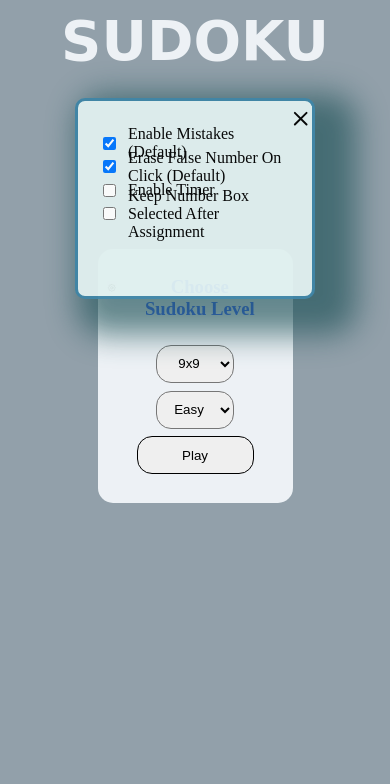
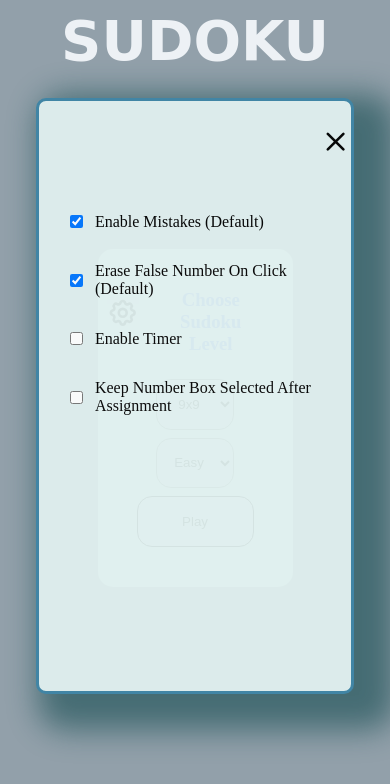
Before and after one commit to 19peter/Sudoku, a plain HTML site: page index.html in a window 390 px wide. Both pictures are taken after a click on the button 112 px from the left and 283 px from the top of the page. Drawn offline with Linux system fonts and the light colour scheme; a web font is replaced by a local one.

Commit message:
adv settings menu responsive update

```diff
--- a/styles.css
+++ b/styles.css
@@ -321,6 +321,19 @@ label {
 @media screen and (max-width: 450px) {
     .settings {
         width: 50%;
-        height: 30%;
+        height: 40%;
+    }
+
+    .set-settings {
+        width: 40%;
+    }
+
+    .adv-settings-menu {
+        height: 70%;
+        width: 80%;
+    }
+
+    .adv-settings-menu div {
+        margin: 5vmin 0;
     }
 }
```
